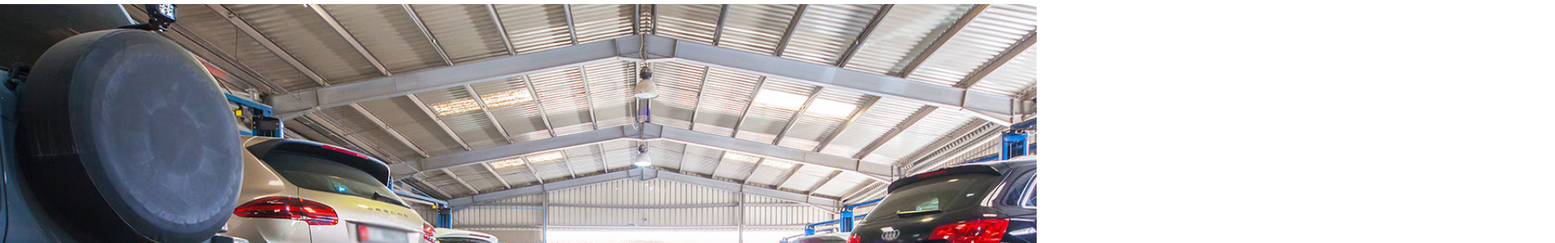
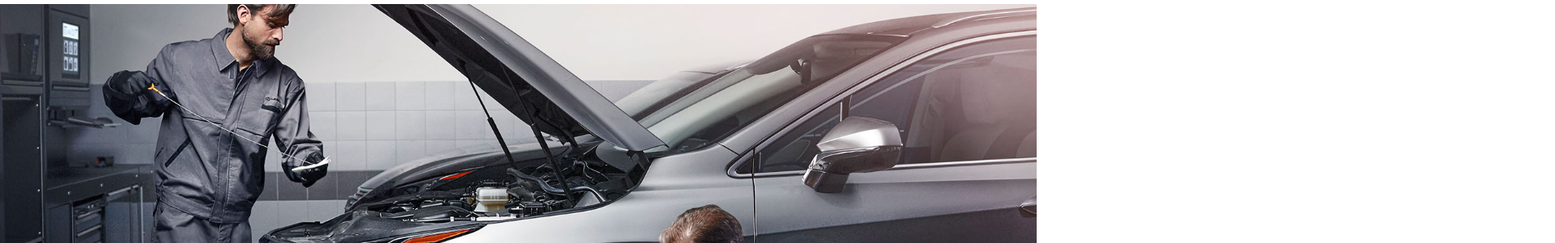
Before and after one commit to mmjerson/4th-project, a plain HTML site: page index.html in a window 1280 px wide. Shown: the part 73-374 px from the top of the page at 81% size, 1920 px wide, since content can reach past the window. Drawn offline with nearby package versions, Linux system fonts and the light colour scheme.

Commit message:
revision

```diff
--- a/style.css
+++ b/style.css
@@ -99,7 +99,7 @@ header .navbar a:hover{
 }
 .homee{
   height: 100vh;
-  background-image: url(./images/banner-img.jpg);
+  background-image: url(./images/sampleban.jpg);
   background-repeat: no-repeat;
   background-size: cover;
 }
```
Also changed, not shown: images/sampleban.jpg (added).
